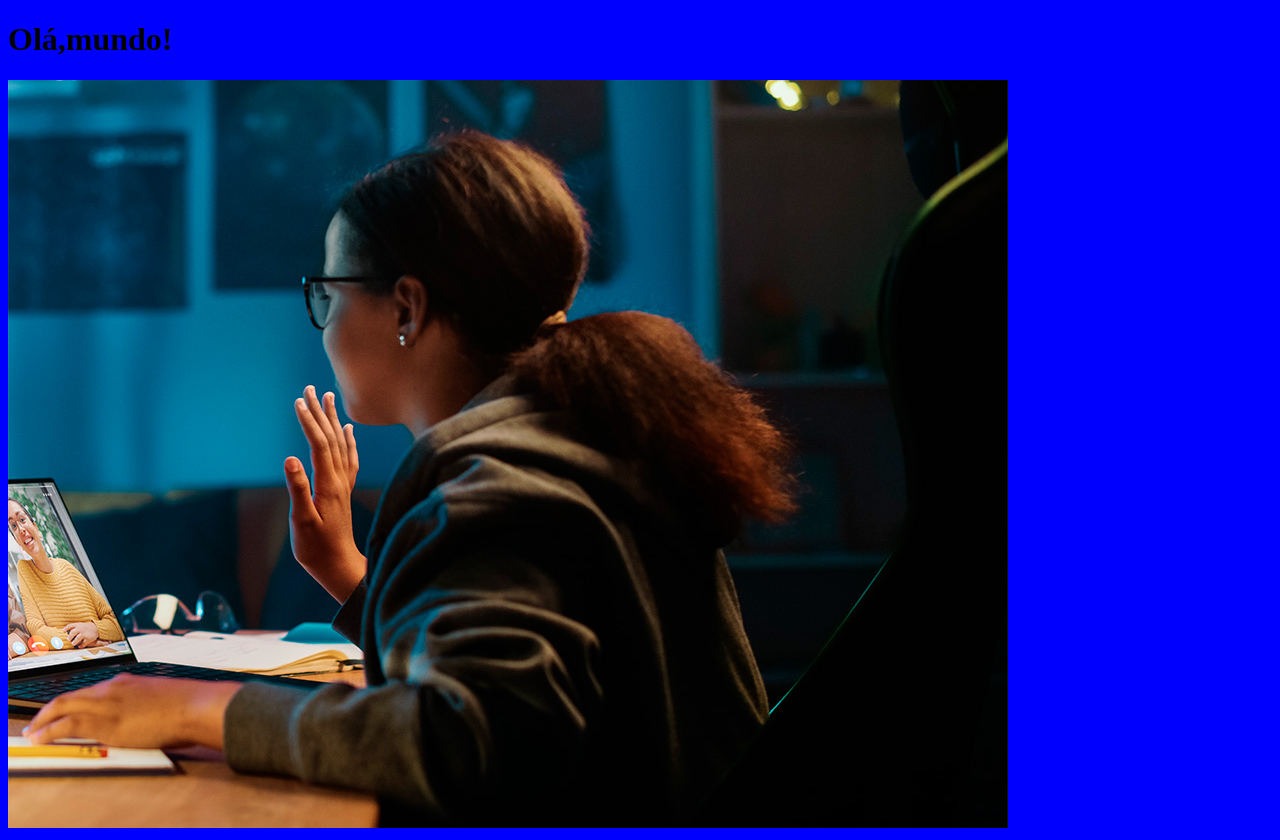
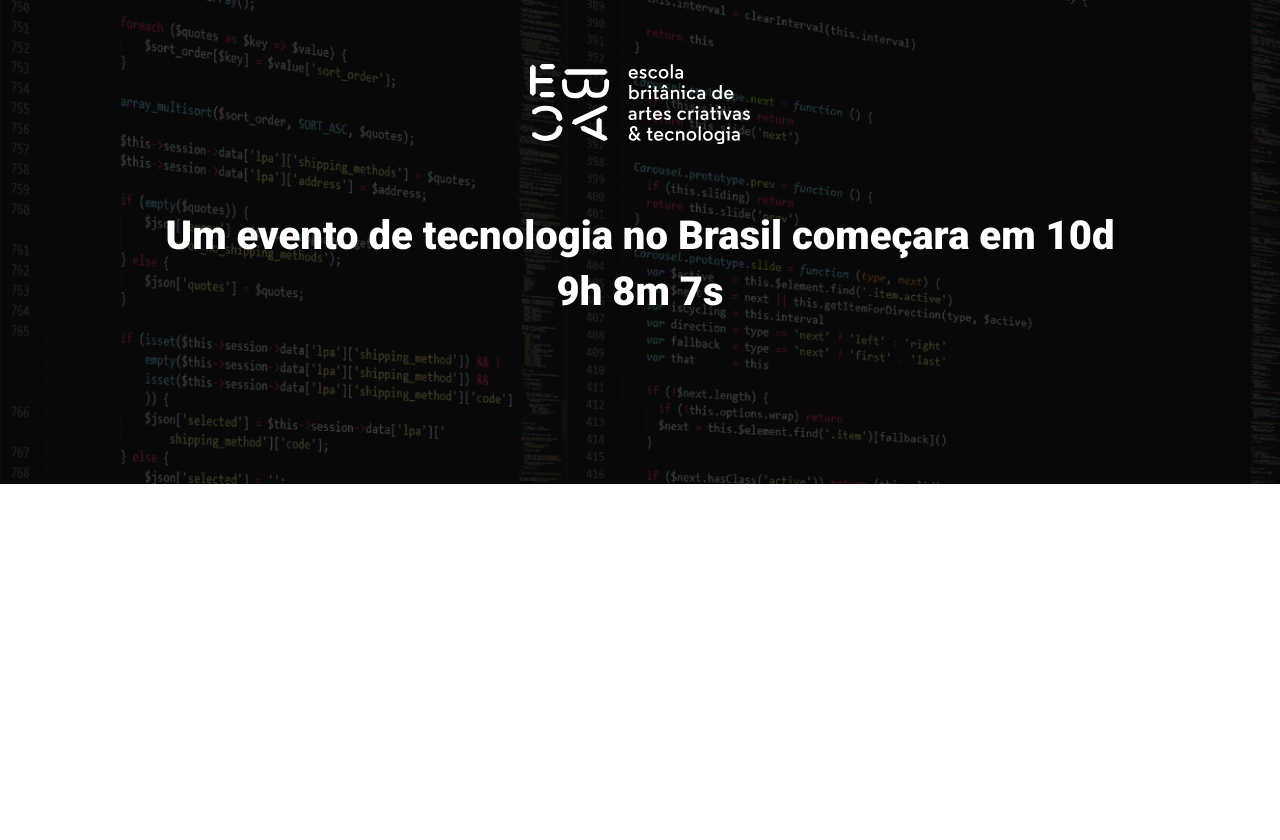
Before and after one commit to KSBilly/ebac_tech_talks, a website built with Parcel: page src/index.html in a window 1280 px wide. After the commit the page ends 800 px from the top, so only its background shows below. Built offline with nearby package versions, Linux system fonts and the light colour scheme.

Commit message:
Criando Hero

```diff
--- a/src/index.html
+++ b/src/index.html
@@ -1,14 +1,21 @@
 <!DOCTYPE html>
-<html lang="en">
+<html lang="pt-br">
 <head>
     <meta charset="UTF-8">
     <meta name="viewport" content="width=device-width, initial-scale=1.0">
-    <title>Document</title>
+    <title>Ebac tech talks</title>
+    <link rel="preconnect" href="https://fonts.googleapis.com">
+    <link rel="preconnect" href="https://fonts.gstatic.com" crossorigin>
+    <link href="https://fonts.googleapis.com/css2?family=Roboto:wght@900&display=swap" rel="stylesheet">
     <link rel="stylesheet" href="styles/main.scss">
 </head>
 <body>
-    <h1>Olá,mundo!</h1>
-    <img src="./images/backend.png" alt="">
+    <header class="hero">
+        <div class="container">
+            <img class="hero__logo" src="./images/ebac_logo.svg" alt="">
+            <p class="hero__text">Um evento de tecnologia no Brasil começara em 10d 9h 8m 7s</p>
+        </div>
+    </header>
 
     <script src="script/main.js"></script>
 </body>
--- /dev/null
+++ b/src/styles/_hero.scss
@@ -0,0 +1,53 @@
+.hero{
+    padding-top: 64px;
+    padding-bottom: 100px;
+    background-image: url(../images/fundo.png);
+    background-repeat: no-repeat;
+    background-size: cover;
+    position: relative;
+
+    .container{
+        position: relative;
+    }
+
+    &::before{
+        position: absolute;
+        top: 0;
+        left: 0;
+        width: 100%;
+        height: 100%;
+        background-color: #000;
+        content: '';
+        opacity: 0.7;
+    }
+
+    &__text{
+        margin-top: 64px;
+        margin-bottom: 64px;
+        font-size: 40px;
+        line-height: 56px;
+        color: #fff;
+        font-weight: 800;
+        text-align: center;
+    }
+
+    &__logo{
+        margin: 0 auto;
+        height: 80px;
+        display: block;
+    }
+
+    @media (max-width:640px){
+        padding: 40px 0;
+
+        &__logo{
+            height: 40px;
+        }
+
+        &__text{
+            font-size: 22px;
+            line-height: 24px;
+            margin: 24px 0;
+        }
+    }
+}
--- a/src/styles/main.scss
+++ b/src/styles/main.scss
@@ -1,3 +1,21 @@
-body{
-    background-color: blue;
+@use 'hero';
+
+*{
+    margin: 0;
+    padding: 0;
+    box-sizing: border-box;
+    font-family: Roboto, sans-serif;
 }
+
+.container{
+    max-width: 960px;
+    width: 100%;
+    margin: 0 auto;
+
+    @media (max-width:640px){
+        max-width: 80%;
+    }
+    @media(max-width:1024px){
+        max-width: 90%;
+    }
+}
```
